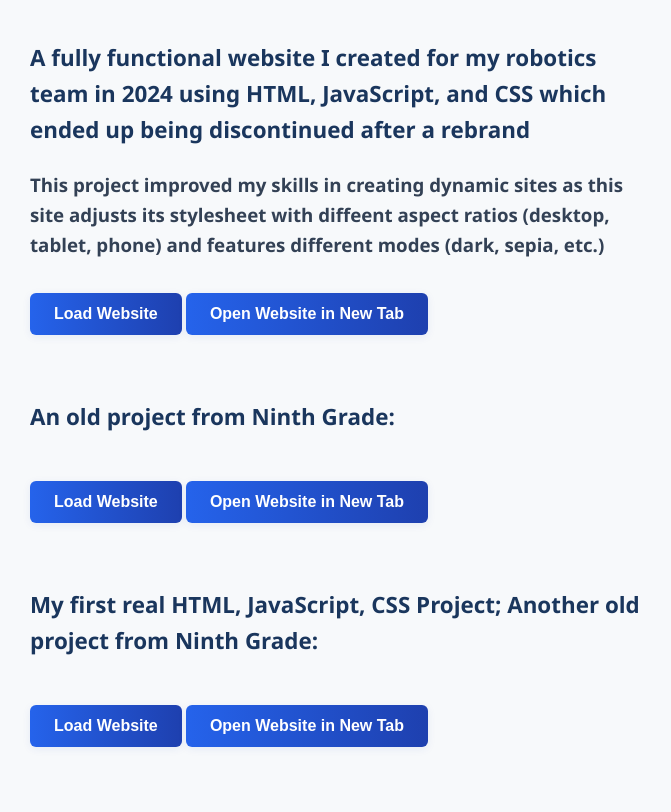
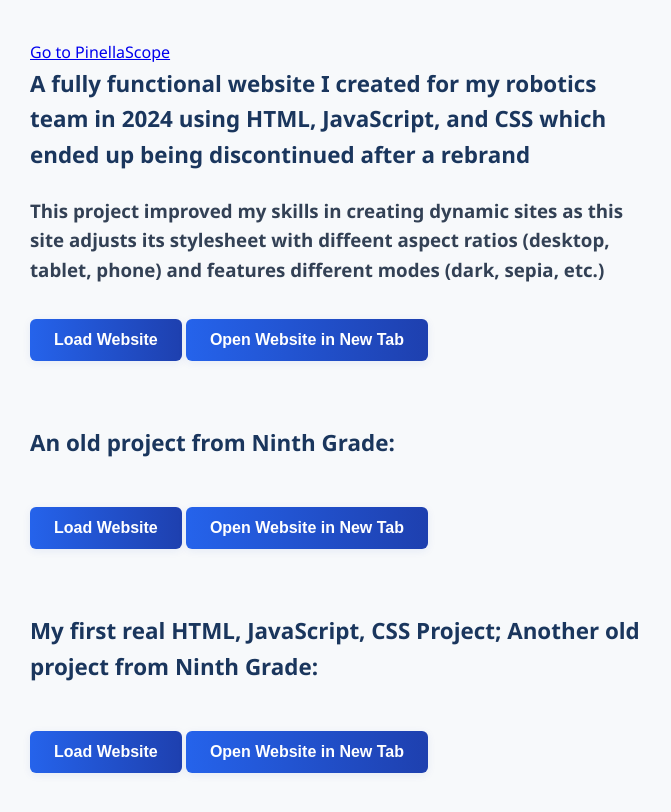
Before and after one commit to GeorgeSoryal/GeorgeSoryal.github.io, a plain HTML site: page index.html in a window 1280 px wide. Shown: the whole page, without its empty margins (0-671 px from the left). Drawn offline with Linux system fonts and the light colour scheme.

Commit message:
pinellascope

```diff
--- a/index.html
+++ b/index.html
@@ -11,6 +11,7 @@
     <link rel="stylesheet" href="styles.css">
 </head>
 <body>
+    <a href="/Pinellascope/pinellascope.html">Go to PinellaScope</a>
     <h2>A fully functional website I created for my robotics team in 2024 using HTML, JavaScript, and CSS which ended up being discontinued after a rebrand</h2>
     <h3>This project improved my skills in creating dynamic sites as this site adjusts its stylesheet with diffeent aspect ratios (desktop, tablet, phone) and features different modes (dark, sepia, etc.)</h3>
     <button class="load-iframe">Load Website</button>
```
